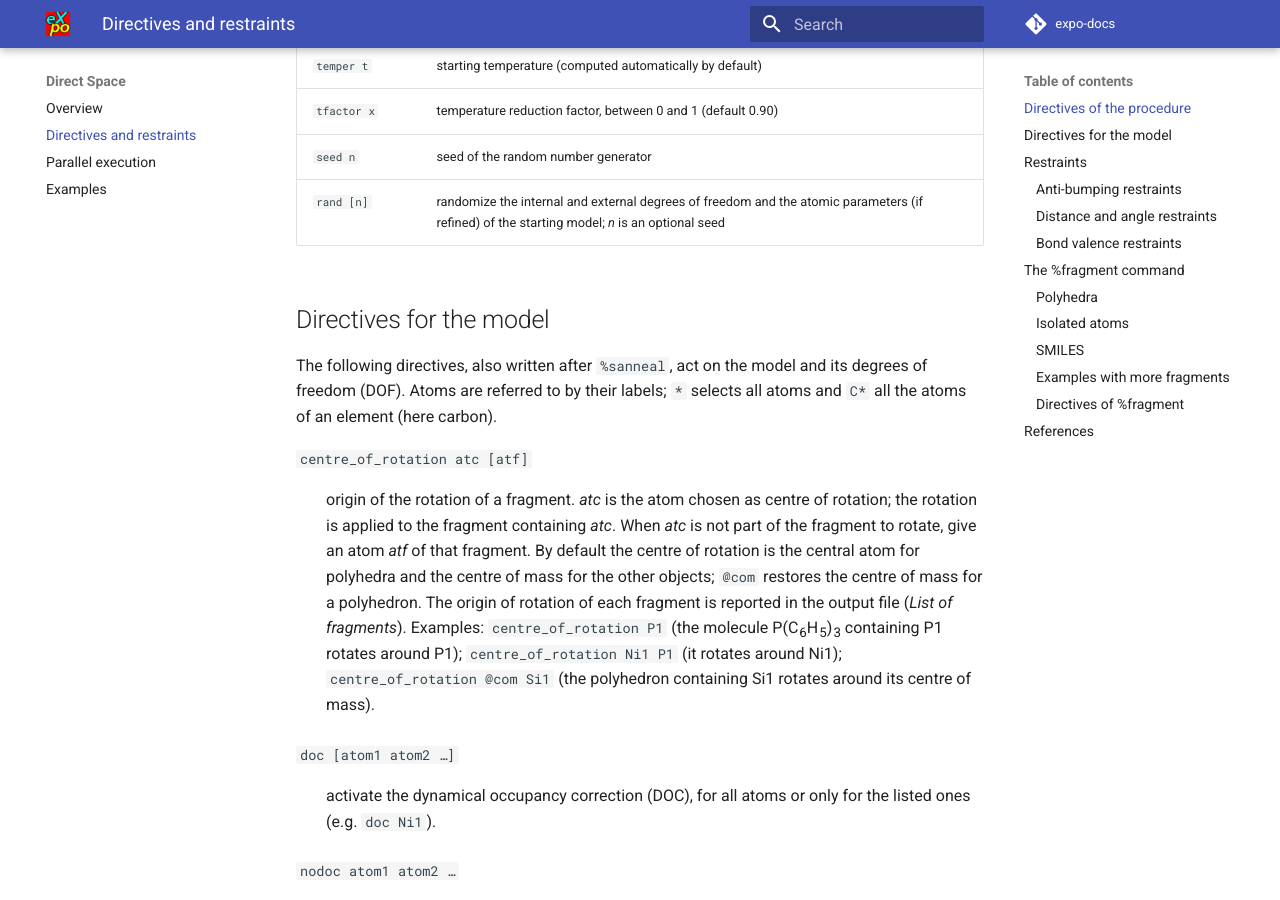
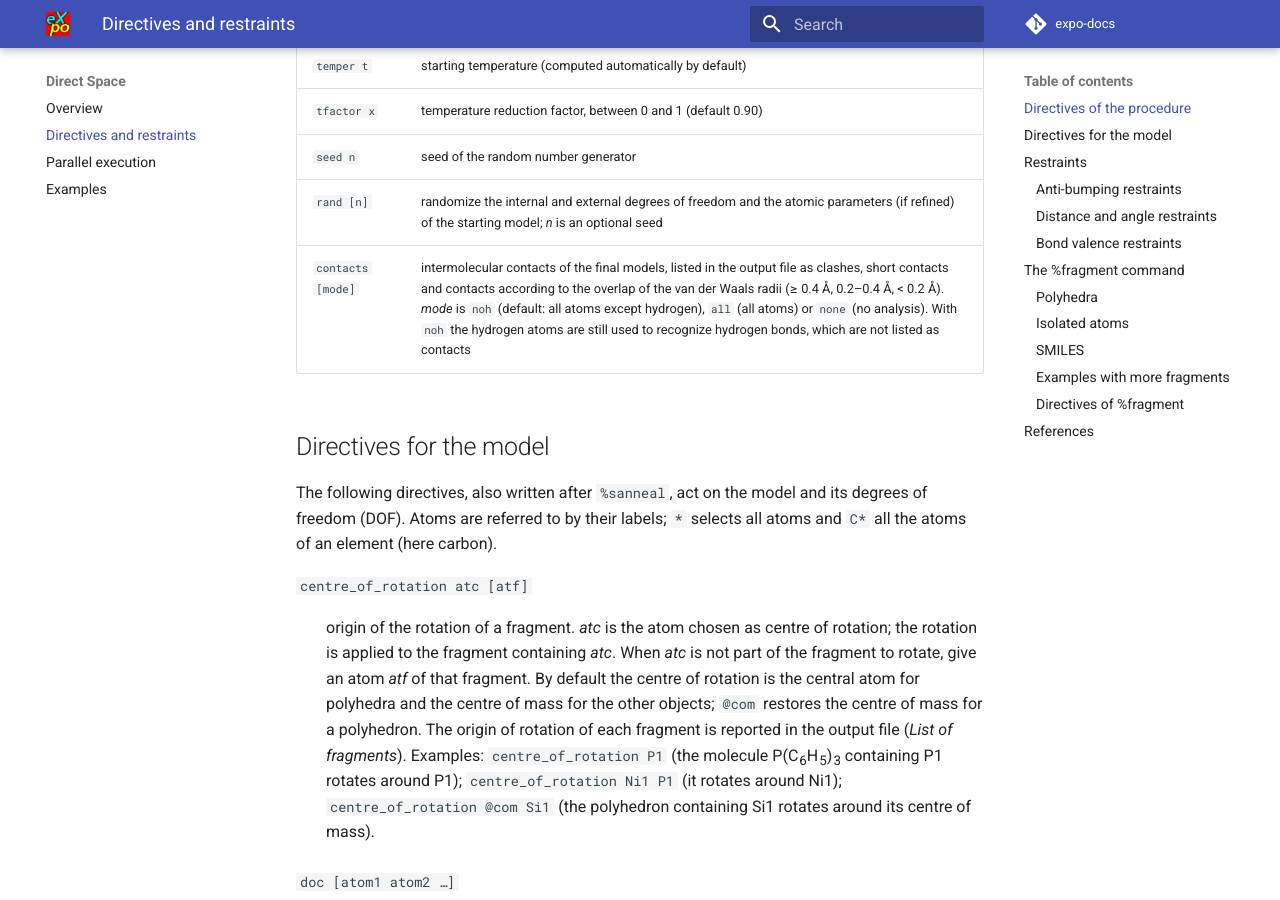
Before and after one commit to ccorrado71/expo-docs, an MkDocs documentation site: the page built from docs/direct-space/directives.md, in a window 1280 px wide and 900 px high, scrolled down 1433 px. Built offline with MkDocs 1.6.1 and Material for MkDocs 9.7.7, drawn with Linux system fonts in a browser that asks for light colours; comment, search, counter and statistics services are not loaded.

Commit message:
Document the contacts directive of %sanneal

```diff
--- a/docs/direct-space/directives.md
+++ b/docs/direct-space/directives.md
@@ -57,6 +57,7 @@ directive name: a longer or different word is not recognized.
 | `tfactor x` | temperature reduction factor, between 0 and 1 (default 0.90) |
 | `seed n` | seed of the random number generator |
 | `rand [n]` | randomize the internal and external degrees of freedom and the atomic parameters (if refined) of the starting model; *n* is an optional seed |
+| `contacts [mode]` | intermolecular contacts of the final models, listed in the output file as clashes, short contacts and contacts according to the overlap of the van der Waals radii (≥ 0.4 Å, 0.2–0.4 Å, < 0.2 Å). *mode* is `noh` (default: all atoms except hydrogen), `all` (all atoms) or `none` (no analysis). With `noh` the hydrogen atoms are still used to recognize hydrogen bonds, which are not listed as contacts |
 
 ## Directives for the model
 
```
